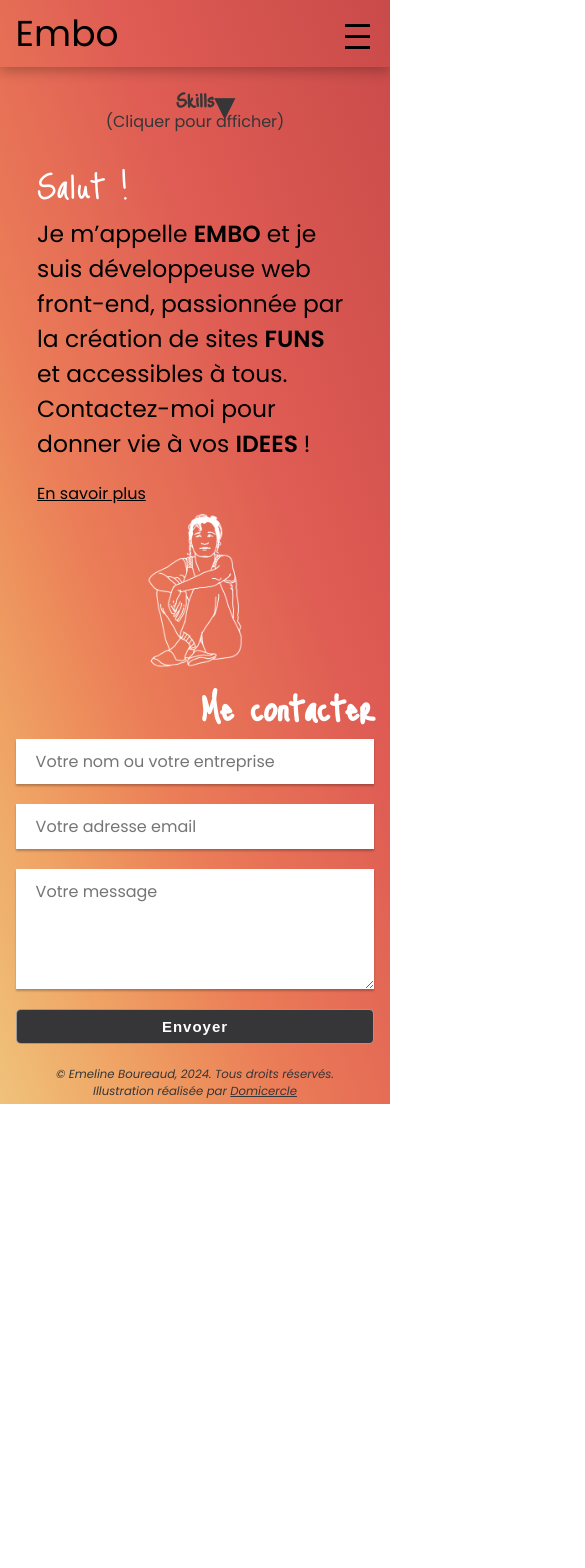
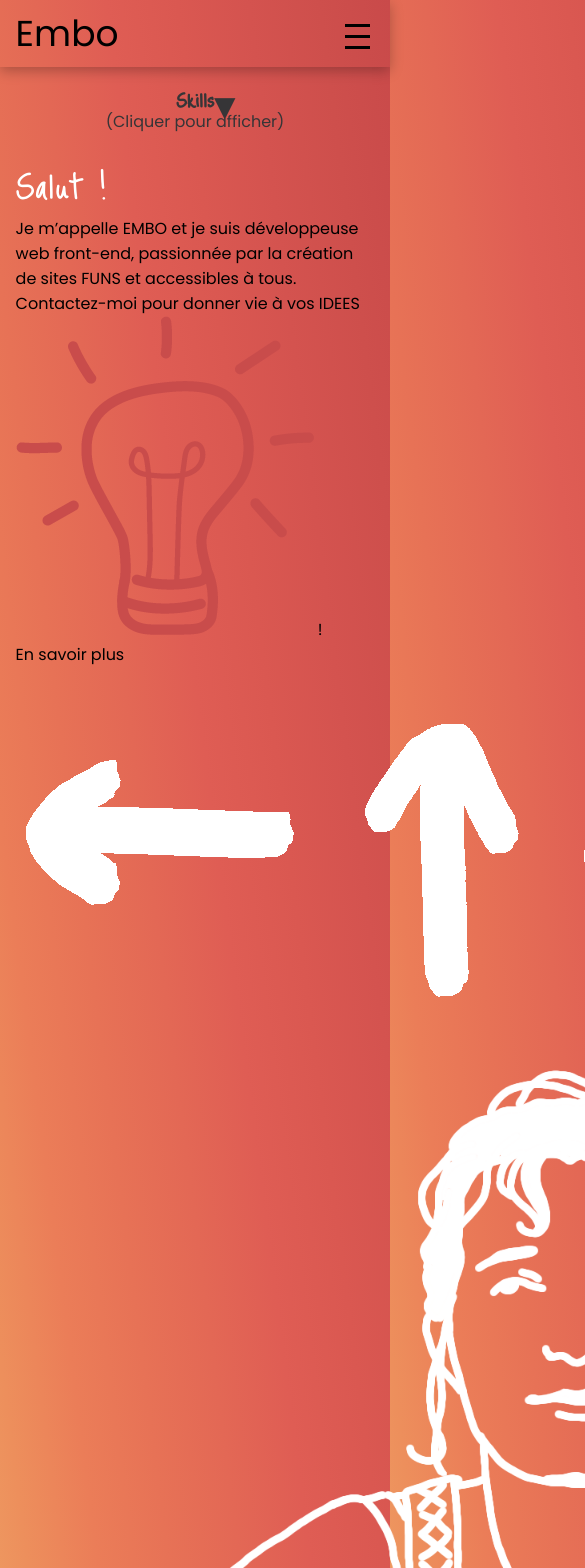
Before and after one commit to 3m3line/P12, a React (Vite) app: page / in a window 390 px wide. Shown: the top 1568 px of the page, 585 px wide, since content can reach past the window. Before the commit the page ends 1104 px from the top, so only its background shows below. Built offline with nearby package versions, Linux system fonts and the light colour scheme; a web font is replaced by a local one.

Commit message:
MAJ animation embo +debugage modules

```diff
--- a/package.json
+++ b/package.json
@@ -11,7 +11,8 @@
   },
   "dependencies": {
     "react": "^18.3.1",
-    "react-dom": "^18.3.1"
+    "react-dom": "^18.3.1",
+    "react-router-dom": "^6.27.0"
   },
   "devDependencies": {
     "@eslint/js": "^9.11.1",
--- a/src/App.jsx
+++ b/src/App.jsx
@@ -166,12 +166,10 @@ function App() {
     const handleMouseEnterEmbo = () => {
       dessin.classList.add('invert');
       emboAnimate.classList.add('sway');
-      ampouleVisible.classList.add('img-idees-click');
     };
     const handleMouseLeaveEmbo = () => {
       dessin.classList.remove('invert');
       emboAnimate.classList.remove('sway');
-      ampouleVisible.classList.remove('img-idees-click');
     };
     const handleClick = () => {
      dessin.classList.add('invert'); // Ajoute l'animation sur clic
--- a/src/App.scss
+++ b/src/App.scss
@@ -1,66 +1,4 @@
-//animation EMBO
-@keyframes sway {
-    0% {
-      transform: rotate(0deg);
-    }
-    25% {
-      transform: rotate(-10deg);
-    }
-    50% {
-      transform: rotate(10deg);
-    }
-    75% {
-      transform: rotate(-5deg);
-    }
-    100% {
-      transform: rotate(0deg);
-    }
-  }
 
-@keyframes invert-animation {
-    0% {
-        filter: invert(0); /* Pas d'inversion au début */
-        opacity: 1;
-    }
-    20%{
-        filter: invert(1); /* Inversion complète au milieu de l'animation */
-        opacity: 0.8;
-    }
-
-    50% {
-        filter: invert(1); /* Inversion complète au milieu de l'animation */
-        opacity: 0.8;
-    }
-
-    80% {
-        filter: invert(1); /* Inversion complète au milieu de l'animation */
-        opacity: 0.8;
-    }
-
-    100% {
-        filter: invert(0);
-        opacity: 1;
-    }
-}
-
-  .sway {
-    animation: sway 1.2s ease-in-out ; // Utilisez 'forwards' pour garder la dernière position de l'animation
-}
-
-//animation FUN
-@keyframes circular-animation {
-    0% {
-      opacity: 1;
-      transform: scale(0.1) translate(0, 0);
-    }
-    80% {
-        opacity:1;
-    }
-    100% {
-      opacity: 0;
-      transform: scale(1.5) translate(calc(var(--x) * 150px), calc(var(--y) * 150px));
-    }
-  }
 
 main{
     flex:1;
@@ -92,115 +30,6 @@ main{
         align-items: flex-start;
         margin-top: 1%;
         margin-bottom: 3%;
-        .section-a-propos{
-            width: 33.33%;
-            .texte-intro{
-                font-size: 2.1vw;
-                span{
-                    cursor: pointer;
-                    font-weight: 500;
-                    &:hover{
-                        color: white;
-                    }
-                }
-                .embo-animate{
-                   transition: transform 0.3s ease;
-                   display: inline-block;}
-
-                .embo-animate-click, .embo-animate-click{
-                    animation: sway 0.6s ease-in-out 2;
-                  }
-                .fun-animate{
-                    position: relative;
-                    overflow: visible;
-                    .particle{
-                        position: absolute;
-                        top: 50%;
-                        left: 50%;
-                        width: var(--size); /* Taille de la particule */
-                        height: var(--size);
-                        transform-origin: center;
-                        animation: circular-animation var(--duration) ease-out forwards;
-                        pointer-events: none; /* Assure que les particules n'interfèrent pas avec les clics */
-                        object-fit: contain;
-                    }
-                }
-                .idees-animation{
-                    position: relative;
-                    .img-idees{
-                        display: none;
-                        position: absolute;
-                        top: -12px;
-                        width: 2em;
-                        right: -76px;
-                    }
-                    .img-idees-click{
-                        display: block;
-                    }
-                }
-            }
-            .en-savoir-plus{
-                margin-top: 20px;
-                cursor: pointer;
-                text-decoration: underline;
-                &:hover{
-                    color: white
-                }
-            }
-            .info-supp{
-                text-align: justify;
-            }
-        }
-        .image-presentation{
-            position: relative;
-            width: 33.33%;
-            display: flex;
-            flex-direction: column;
-            align-items: center;
-            margin: 0 2%;
-            div{
-                display: flex;
-                justify-content: center;
-                position: relative;
-                .fleche{
-                    height: 7vw;
-                }
-                .fleche-gauche{
-                    position: relative;
-                    top: 28vh;
-                    right: 8vw;
-                }
-                .fleche-droite{
-                    position: relative;
-                    top: 27vh;
-                    left: 7vw;
-                }
-            }
-            .dessin{
-                max-width: 320px;
-                width: 20vw;
-                position: relative;
-                z-index: 1;
-                transition: filter 1s ease-in-out;;
-                &.invert{
-                    animation: invert-animation 1.2s forwards;
-                }
-            }
-        }
-        .section-contact{
-            width: 33.33%;
-            h2{
-                text-align: right;
-            }
-        }
-        .project-cards{
-            display: flex;
-            flex-wrap: wrap;
-            justify-content: space-between;
-            margin-top: 5%;
-            gap: 5vw;
-            width: 100%;
-        }
     }
 }
 footer{
@@ -225,30 +54,6 @@ footer{
         .contenu-page{
             margin-top: 4%;
             flex-wrap: wrap;
-            .section-a-propos{
-                width: 52%;
-                margin: 0 4%;
-            }
-            .image-presentation{
-                width: 33%;
-                .fleche{
-                    display: none;
-                }
-                .dessin{
-                    width: 25vw;
-                }
-            }
-            .section-contact{
-                width: 100%;
-                display: flex;
-                flex-direction: column;
-                align-items: center;
-                margin-top: 4%;
-                form{
-                    width: 66vw;
-                    max-width: 585px;
-                }
-            }
         }
     }
 }
@@ -306,29 +111,6 @@ footer{
         }
         .contenu-page{
             margin-top: 30px;
-            .section-a-propos{
-                width: 100%;
-                margin: 0 6% 2%;
-                .texte-intro{
-                    font-size: 3.5vw;
-                    text-align: justify;
-                }
-            }
-            .image-presentation{
-                width: 100%;
-                .dessin{
-                    width: 25vw;
-                }
-            }
-            .section-contact{
-                margin: 2% 6% 0;
-                align-items: normal;
-                form{
-                    width: 100%;
-                    max-width: 100%;
-                }
-
-            }
         }
 
     }
@@ -359,19 +141,6 @@ footer{
     }
 }
 @media (max-width: 550px){
-    main{
-        .contenu-page{
-            .section-a-propos{
-                .texte-intro{
-                    font-size: 6vw;
-                    text-align: left;
-                    span{
-                        font-weight: 600;
-                    }
-                }
-            }
-        }
-    }
 footer{
     div{
         p{
@@ -380,13 +149,3 @@ footer{
     }
 }
 }
-
-@media (max-width: 410px) {
-    main {
-        .contenu-page {
-            .section-contact{
-                margin: 2% 0 0;
-            }
-        }
-    }
-}
--- a/src/Fonctions/dataFiltres.jsx
+++ b/src/Fonctions/dataFiltres.jsx
@@ -1,12 +1,12 @@
 //////filtres nav (type)
-// Extraire les types de projets uniques
+// Extraire les types de projets uniques (utiliser dans nav)
 export const getUniqueProjectTypes = (data) => {
     return [...new Set(data.map(project => project.type))]; //utilisation de set pour type unique (pas de doublon)
 };
 
 //////filtres des tags (technologies)
 
-// Fonction pour extraire les technologies uniques
+// Fonction pour extraire les technologies uniques (utilisé dans app)
 export const getUniqueTechnologies = (data) => {
     return Array.from(new Set(data.flatMap(item => item.technologie)));
 };
```
Also changed, not shown: 2 other files (tests, documents, lock files or other folders).
